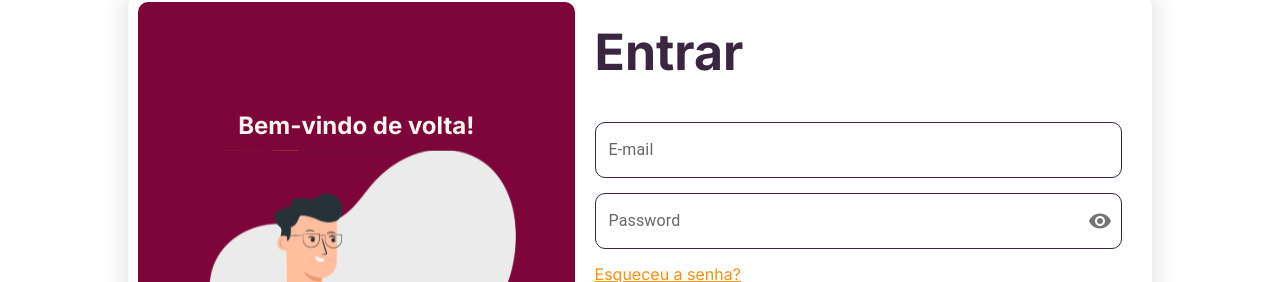
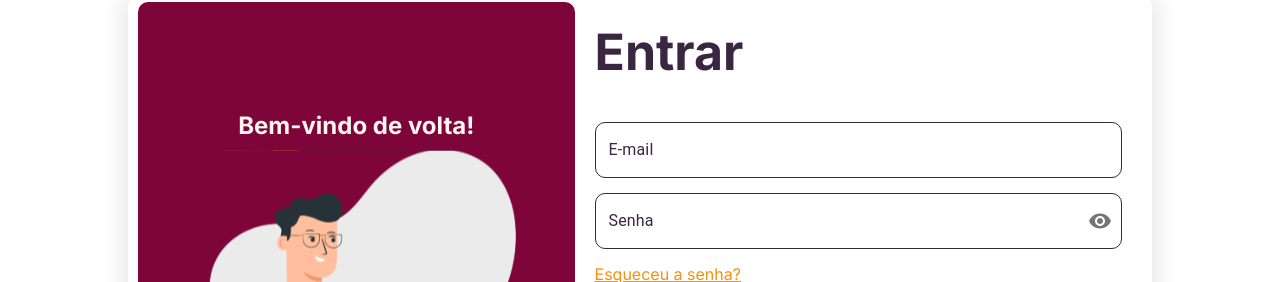
Before and after one commit to MPCGomes/logumrh, a Next.js app in the folder frontend-web/: page /login in a window 1280 px wide. Shown: the part 158-440 px from the top of the page. Built offline with nearby package versions, Linux system fonts and the light colour scheme.

Commit message:
style: label color change

```diff
--- a/frontend-web/app/login/page.tsx
+++ b/frontend-web/app/login/page.tsx
@@ -24,7 +24,7 @@ const page = () => {
                 label={'E-mail'}
               />
               <PasswordInput
-
+                label={'Senha'}
               />
               <Link
                 className={styles.link}
--- a/frontend-web/components/PasswordInput/PasswordInput.tsx
+++ b/frontend-web/components/PasswordInput/PasswordInput.tsx
@@ -5,6 +5,24 @@ import { styled } from '@mui/material/styles';
 import React from 'react';
 import Visibility from '@mui/icons-material/Visibility';
 import VisibilityOff from '@mui/icons-material/VisibilityOff';
+
+interface PasswordInputProps {
+  label: string;
+}
+
+const CustomFormControl = styled(FormControl)({
+  width: '100%',
+});
+
+const CustomInputLabel = styled(InputLabel)({
+  color: '#3a2640',
+  '&.Mui-focused': {
+    color: '#3a2640',
+  },
+  '&.MuiFormLabel-filled, &.MuiInputLabel-shrink': {
+    transform: 'translate(14px, -10px) scale(0.8)',
+  },
+});
 
 const CustomOutlinedInput = styled(OutlinedInput)({
   '&.MuiOutlinedInput-root': {
@@ -19,12 +37,9 @@ const CustomOutlinedInput = styled(OutlinedInput)({
       borderColor: '#3a2640',
     },
   },
-  '& .MuiInputLabel-root': {
-    color: '#3a2640',
-  },
 });
 
-const PasswordInput = () => {
+const PasswordInput: React.FC<PasswordInputProps> = ({ label }) => {
   const [showPassword, setShowPassword] = React.useState(false);
 
   const handleClickShowPassword = () => setShowPassword((prev) => !prev);
@@ -34,8 +49,8 @@ const PasswordInput = () => {
   };
 
   return (
-    <FormControl sx={{ m: 0, width: '100%' }} variant="outlined">
-      <InputLabel htmlFor="outlined-adornment-password">Password</InputLabel>
+    <CustomFormControl variant="outlined">
+      <CustomInputLabel htmlFor="outlined-adornment-password">{label}</CustomInputLabel>
       <CustomOutlinedInput
         id="outlined-adornment-password"
         type={showPassword ? 'text' : 'password'}
@@ -51,9 +66,9 @@ const PasswordInput = () => {
             </IconButton>
           </InputAdornment>
         }
-        label="Password"
+        label={label}
       />
-    </FormControl>
+    </CustomFormControl>
   );
 }
 
--- a/frontend-web/components/TextInput/TextInput.tsx
+++ b/frontend-web/components/TextInput/TextInput.tsx
@@ -23,6 +23,15 @@ const CustomTextField = styled(TextField)({
       borderColor: '#3a2640',
     },
   },
+  '& .MuiInputLabel-root': {
+    color: '#3a2640',
+    '&.Mui-focused': {
+      color: '#3a2640',
+    },
+    '&.MuiInputLabel-shrink': {
+      color: '#3a2640',
+    },
+  },
 });
 
 const TextInput: React.FC<InputProps> = ({ label }) => {
@@ -36,4 +45,4 @@ const TextInput: React.FC<InputProps> = ({ label }) => {
   );
 };
 
-export default TextInput
+export default TextInput;
```
